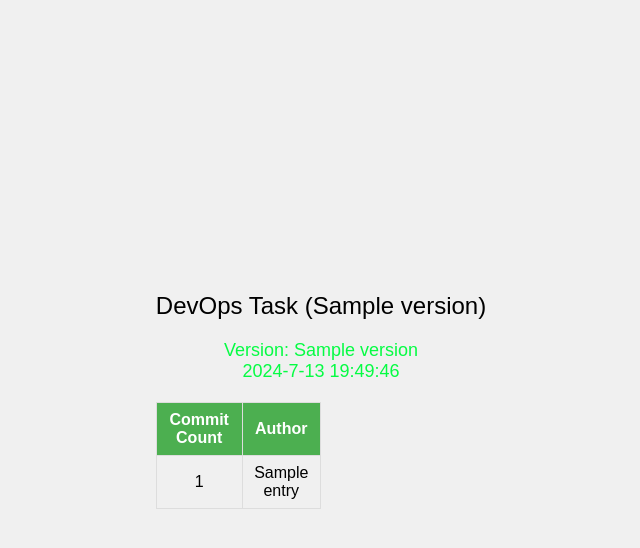
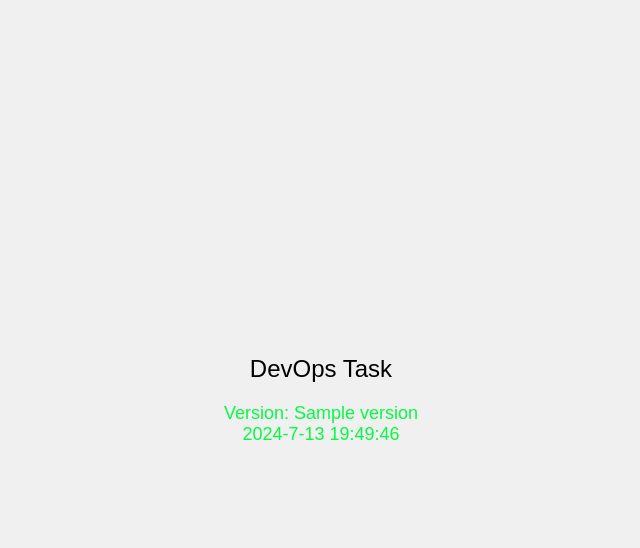
Before and after one commit to George-Hampson/heroku_task, a Flask app: template app/templates/index.html in a window 1280 px wide. Shown: the top 548 px of the page, without its empty margins (319-959 px from the left). Run offline with Flask 2, Linux system fonts and the light colour scheme; the template is opened without the code that fills it: most values are stand-ins (such as "Sample title", 1, 10 or a date in 2020).

Commit message:
Visual updates + version + linting issues

```diff
--- a/app/templates/index.html
+++ b/app/templates/index.html
@@ -50,7 +50,7 @@
 <body>
     <div class="container">
         <div class="welcome-text">
-            DevOps Task ({{ version }})
+            DevOps Task
         </div>
         <div class="version">
             Version: {{ version }}
@@ -65,22 +65,7 @@
                 document.write(dateTime);
             </script>
         </div>
-        <table class="shortlog-table">
-            <thead>
-                <tr>
-                    <th>Commit Count</th>
-                    <th>Author</th>
-                </tr>
-            </thead>
-            <tbody>
-                {% for entry in shortlog %}
-                <tr>
-                    <td>{{ entry[0] }}</td>
-                    <td>{{ entry[1] }}</td>
-                </tr>
-                {% endfor %}
-            </tbody>
-        </table>
+
     </div>
 </body>
 </html>
```
